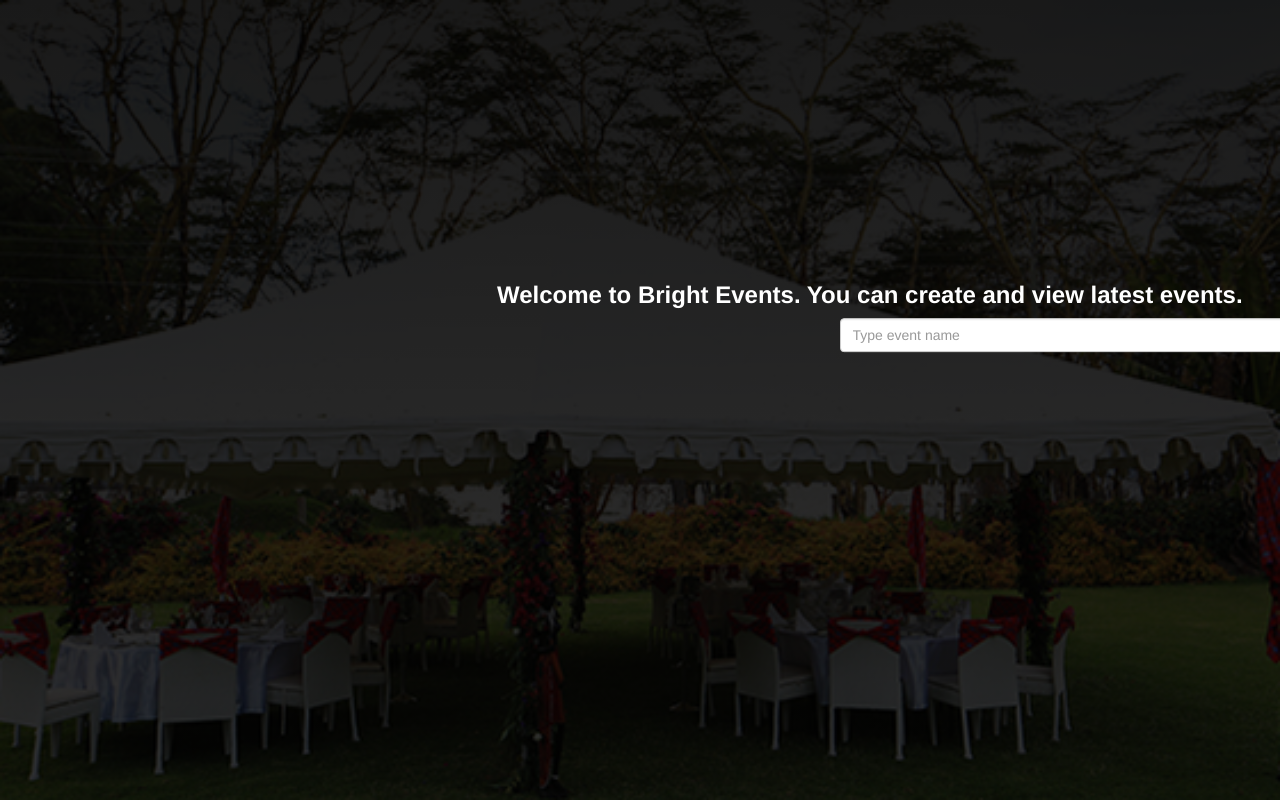
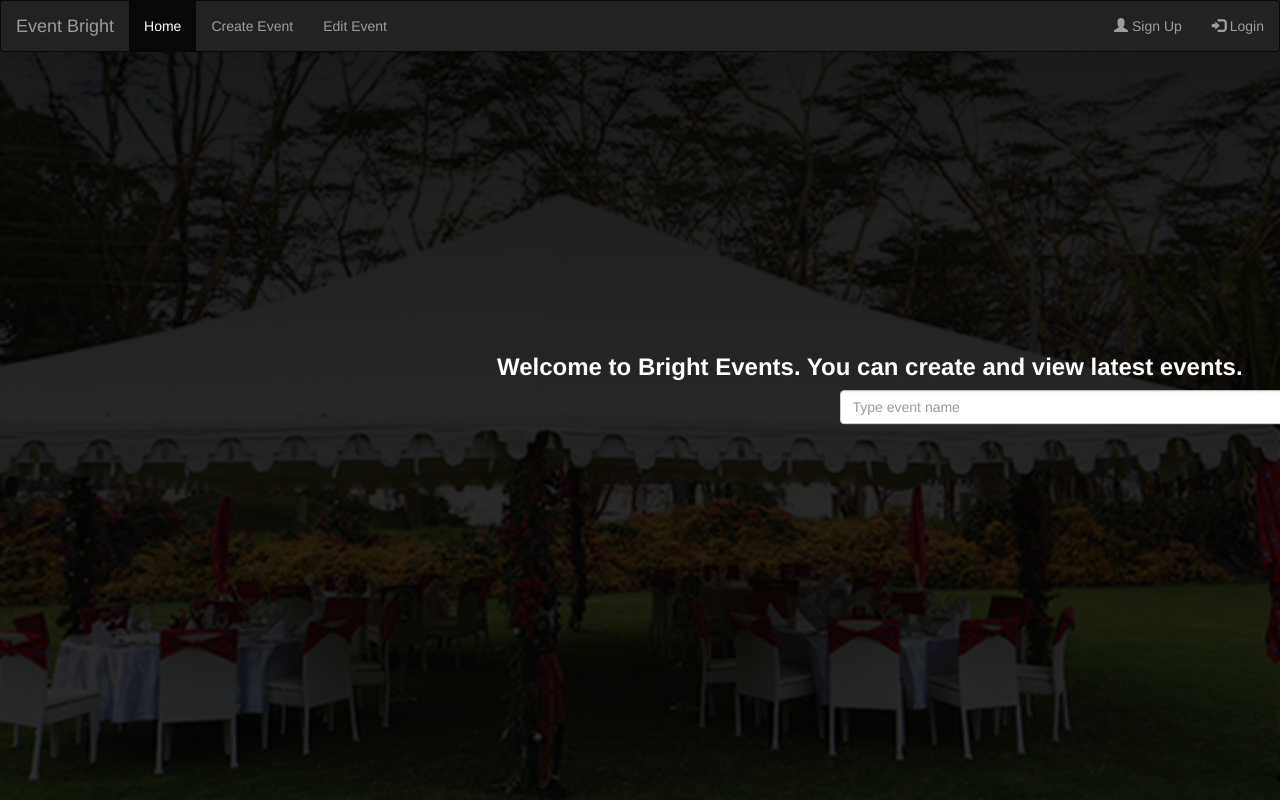
Before and after one commit to Rodgers-M/Bright_events, a Python web app: template designs/ui/templates/index.html in a window 1280 px wide; the page is wider, and only the part inside the window is pictured. Run offline with Jinja, Linux system fonts and the light colour scheme; the template is opened without the code that fills it, so the values that code supplies are empty; some libraries are stand-ins or nearby versions.

Commit message:
(feat) : add a nav bar with links to other pages

```diff
--- a/designs/ui/templates/index.html
+++ b/designs/ui/templates/index.html
@@ -11,6 +11,22 @@
   </head>
   <body>
     <header id="bckgrndimg">
+      <nav class="navbar navbar-inverse">
+        <div class="container-fluid">
+          <div class="navbar-header">
+            <a class="navbar-brand" href="#">Event Bright</a>
+          </div>
+          <ul class="nav navbar-nav">
+            <li class="active"><a href="#">Home</a></li>
+            <li><a href="events/new.html">Create Event</a></li>
+            <li><a href="events/edit.html">Edit Event</a></li>
+          </ul>
+          <ul class="nav navbar-nav navbar-right">
+            <li><a href="signup.html"><span class="glyphicon glyphicon-user"></span> Sign Up</a></li>
+            <li><a href="login.html"><span class="glyphicon glyphicon-log-in"></span> Login</a></li>
+          </ul>
+        </div>
+      </nav>
       <div class="text-box">
         <div class="row">
           <h3> Welcome to Bright Events. You can create and view latest events.</h3>
```
